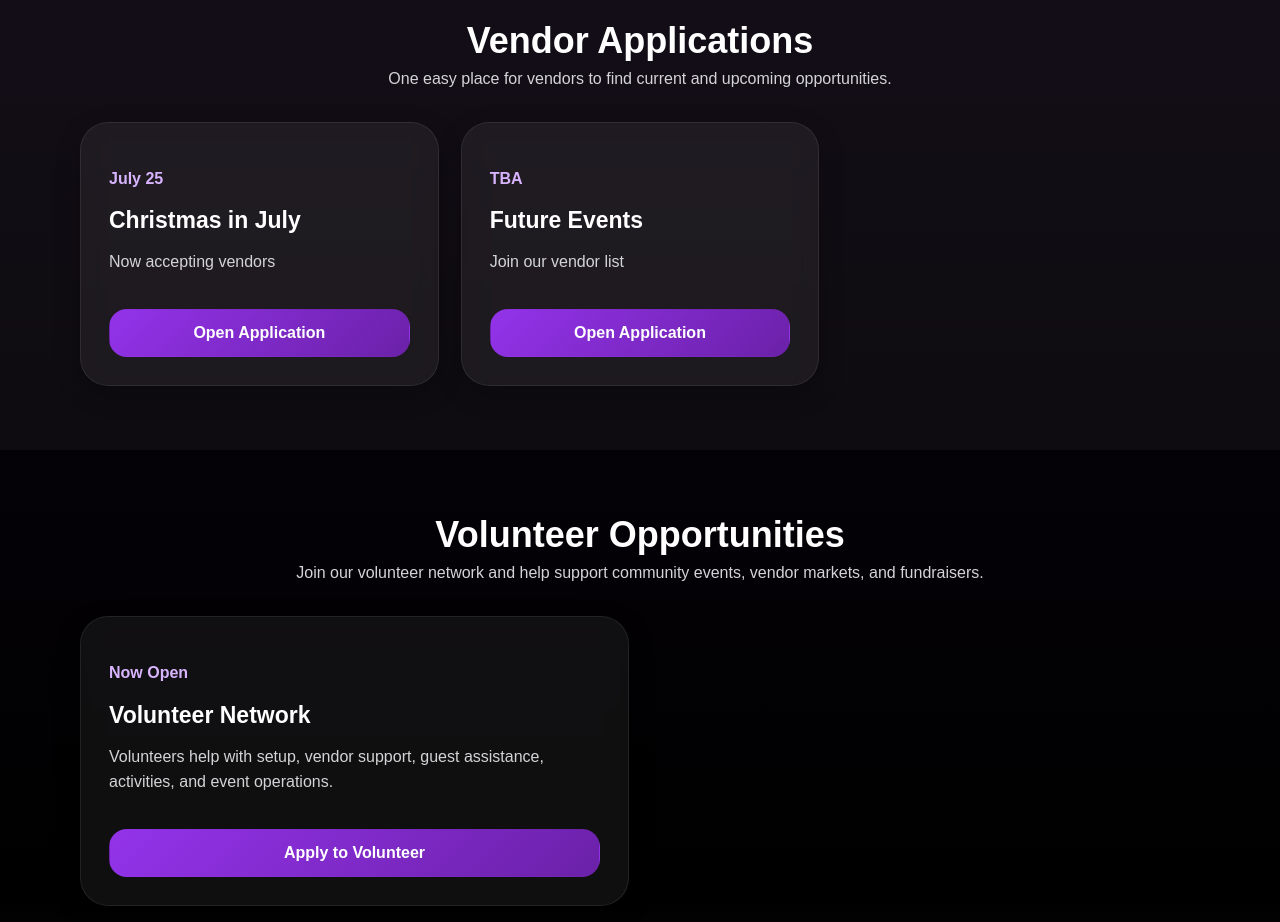
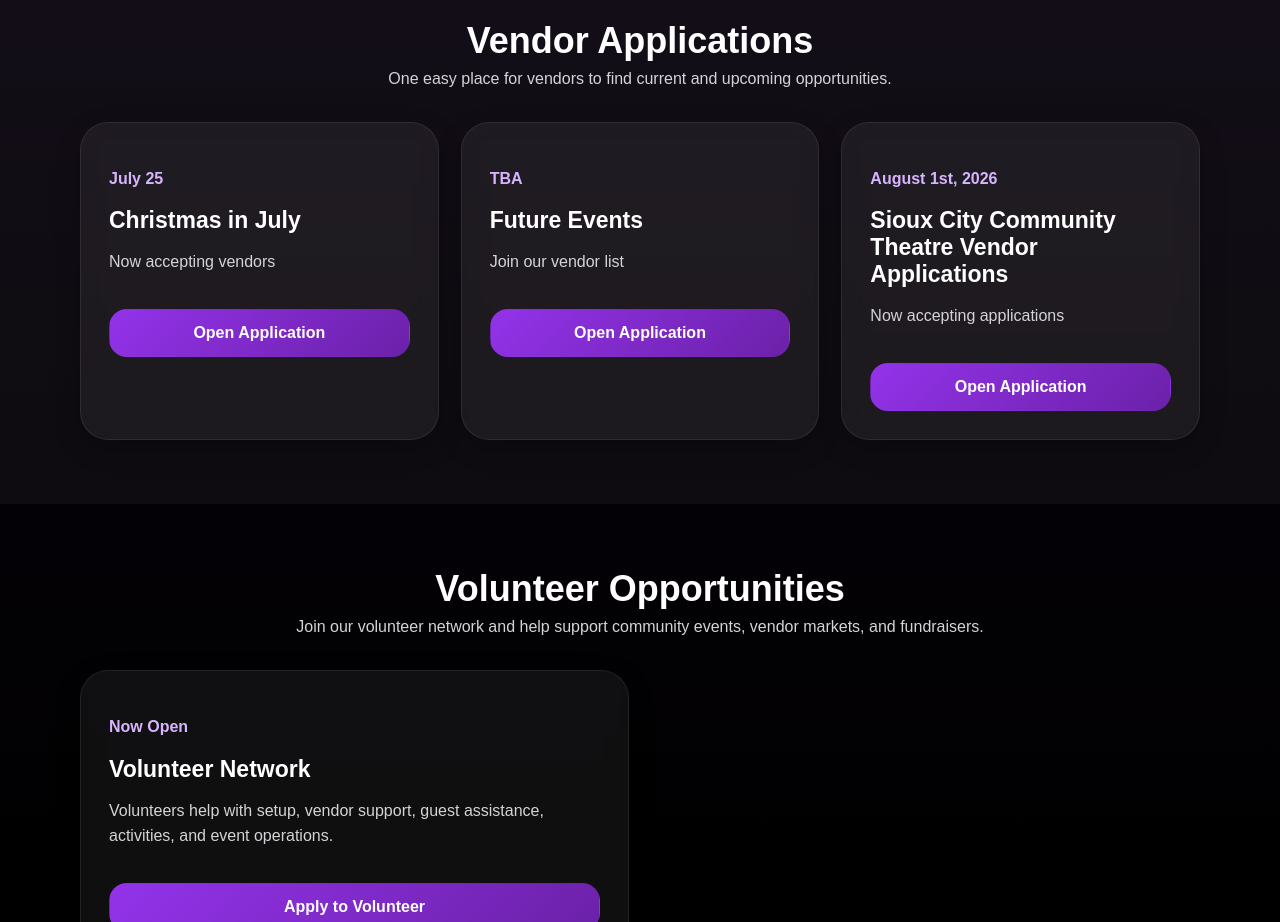
Before and after one commit to amandarocha0820-coder/panda-enterprises-landing-page, a React (Vite) app: page / in a window 1280 px wide. Shown: the part 1300-2222 px from the top of the page. Built offline with nearby package versions, Linux system fonts and the light colour scheme.

Commit message:
Update main.jsx
Added SCCT vendor application button

```diff
--- a/src/main.jsx
+++ b/src/main.jsx
@@ -45,7 +45,13 @@
     status: 'Join our vendor list',
     link:  'https://forms.gle/7nG1Av17Kxa34zFT7'
   },
-];
+  {
+    event: 'Sioux City Community Theatre Vendor Applications',
+    date: 'August 1st, 2026',
+    status: 'Now accepting applications',
+    link: 'https://forms.gle/1CL1VXYn1shnPm2u5'
+  },
+ ];
 
   return (
     <div className="site">
```
